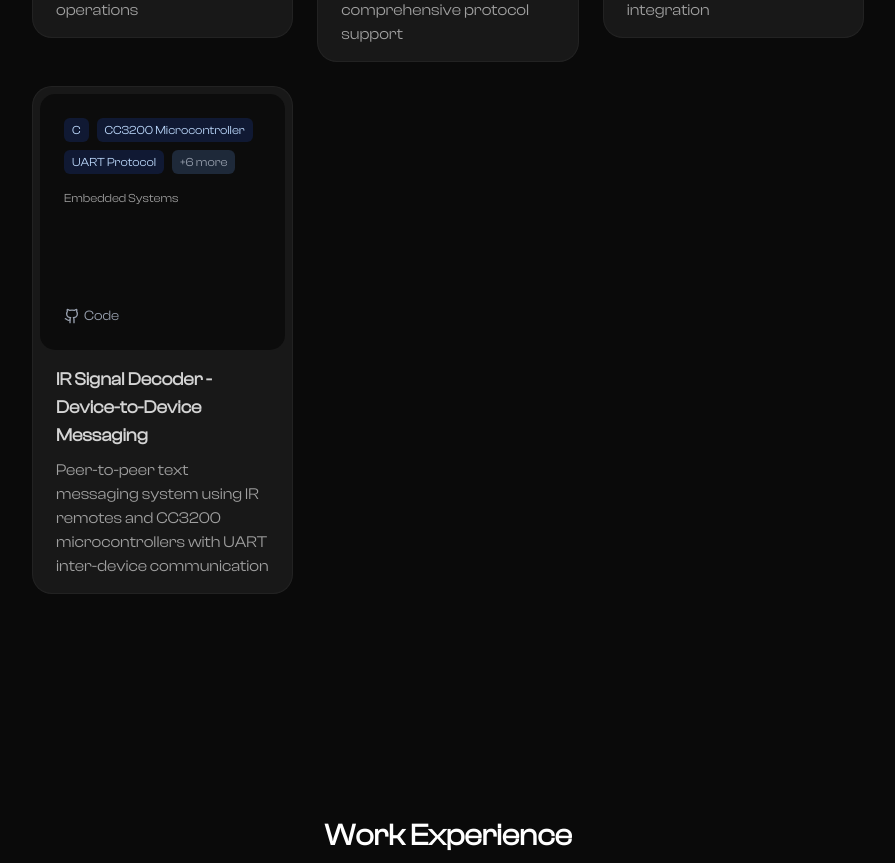
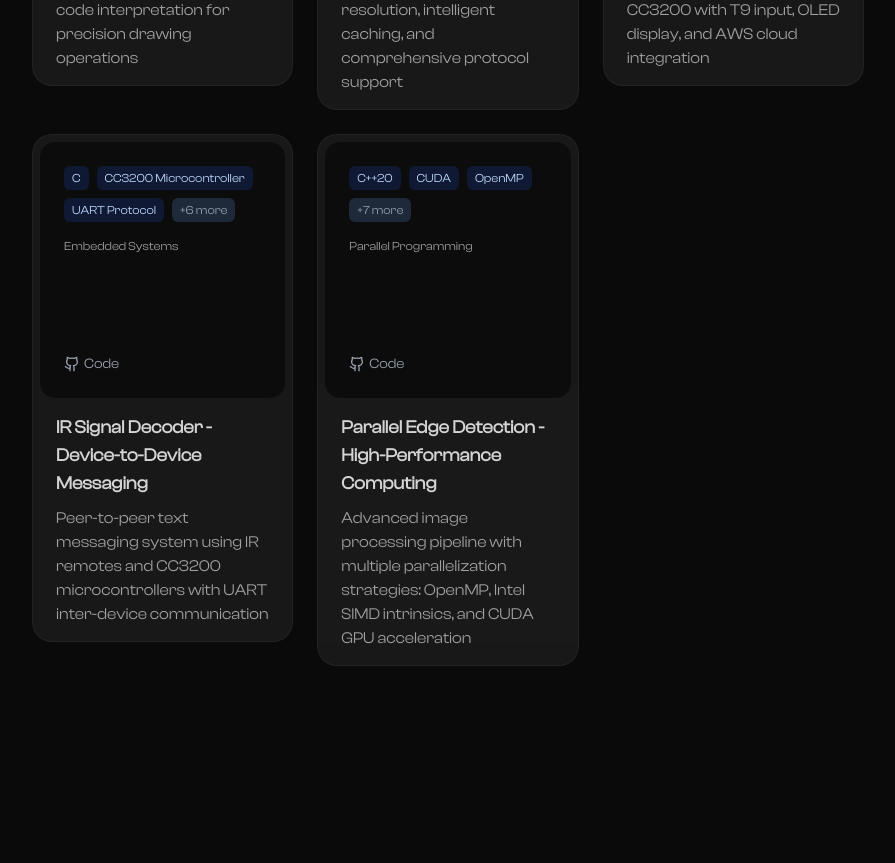
Before and after one commit to KuyaBasti/MyPortfolio, a Next.js app: page / in a window 1280 px wide. Shown: the part 2660-3523 px from the top of the page, without its empty margins (192-1087 px from the left). Built offline with nearby package versions, Linux system fonts and the light colour scheme.

Commit message:
Add Parallel Edge Detection project with Parallel Programming category

```diff
--- a/src/components/Projects.tsx
+++ b/src/components/Projects.tsx
@@ -145,6 +145,26 @@ const projectsData = [
             "Built extensive API framework with modular functions for IR decoding, message processing, display management, and UART communication"
         ],
         category: "Embedded Systems"
+    },
+    {
+        title: "Parallel Edge Detection - High-Performance Computing",
+        description: "Advanced image processing pipeline with multiple parallelization strategies: OpenMP, Intel SIMD intrinsics, and CUDA GPU acceleration",
+        technologies: ["C++20", "CUDA", "OpenMP", "Intel SIMD (AVX)", "CMake", "Google Test", "Computer Vision", "Parallel Computing", "GPU Programming", "Performance Optimization"],
+        link: null,
+        github: "https://github.com/KuyaBasti/ParallelEdgeDetection",
+        details: [
+            "Built high-performance edge detection pipeline implementing multiple parallelization strategies achieving 15x speedup with CUDA GPU acceleration",
+            "Developed comprehensive C++20 class hierarchy with sequential baseline, OpenMP multi-threading, and CUDA GPU implementations for performance comparison",
+            "Implemented advanced computer vision algorithms including 5x5 Gaussian blur filtering, Sobel gradient calculation, and hysteresis threshold edge linking",
+            "Engineered CUDA GPU implementation with optimized memory coalescing, shared memory tile-based convolution, and texture memory for maximum throughput",
+            "Created OpenMP parallel implementation utilizing Intel SIMD intrinsics (AVX/AVX2) for 8x vectorized float processing and dynamic load balancing",
+            "Designed cross-platform CMake build system supporting multiple compilers (GCC, Clang, MSVC) with optional CUDA integration and build configurations",
+            "Built comprehensive testing framework using Google Test with extensive coverage for image I/O, algorithm accuracy, and performance benchmarking",
+            "Optimized memory access patterns and zero-copy operations minimizing CPU-GPU transfers while maintaining numerical precision and algorithm correctness",
+            "Implemented complete command-line interface and programmatic API supporting multiple image formats via STB library with customizable processing parameters",
+            "Created detailed performance analysis demonstrating scalability across different hardware configurations with benchmark results and optimization techniques"
+        ],
+        category: "Parallel Programming"
     }
 ];
 
@@ -152,7 +172,7 @@ export default function Projects() {
     const [selectedProject, setSelectedProject] = useState<typeof projectsData[0] | null>(null);
     const [filter, setFilter] = useState<string>("All");
 
-    const categories = ["All", "Embedded Systems", "Machine Learning", "Full-Stack Development", "Systems Programming"];
+    const categories = ["All", "Embedded Systems", "Machine Learning", "Full-Stack Development", "Systems Programming", "Parallel Programming"];
     const filteredProjects = filter === "All"
         ? projectsData
         : projectsData.filter(project => project.category === filter);
```
